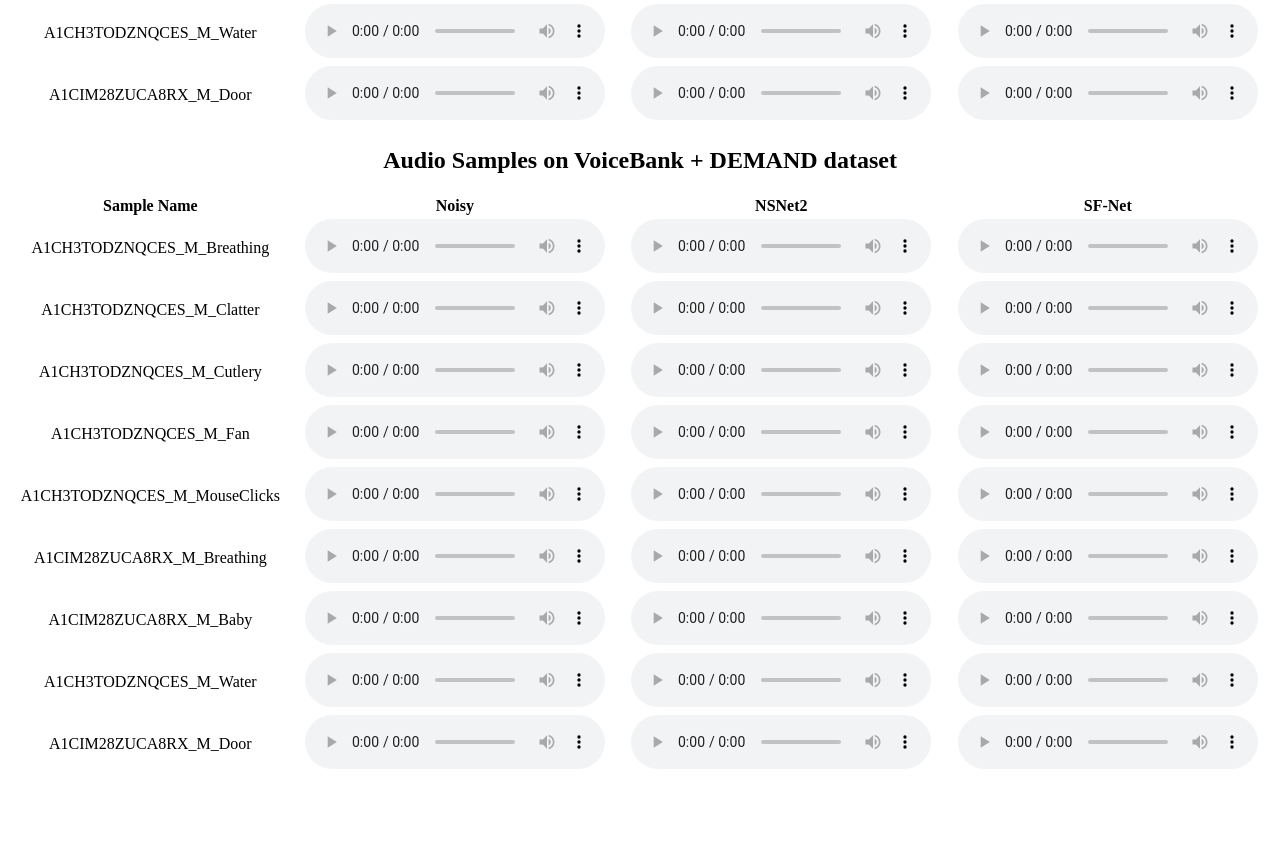
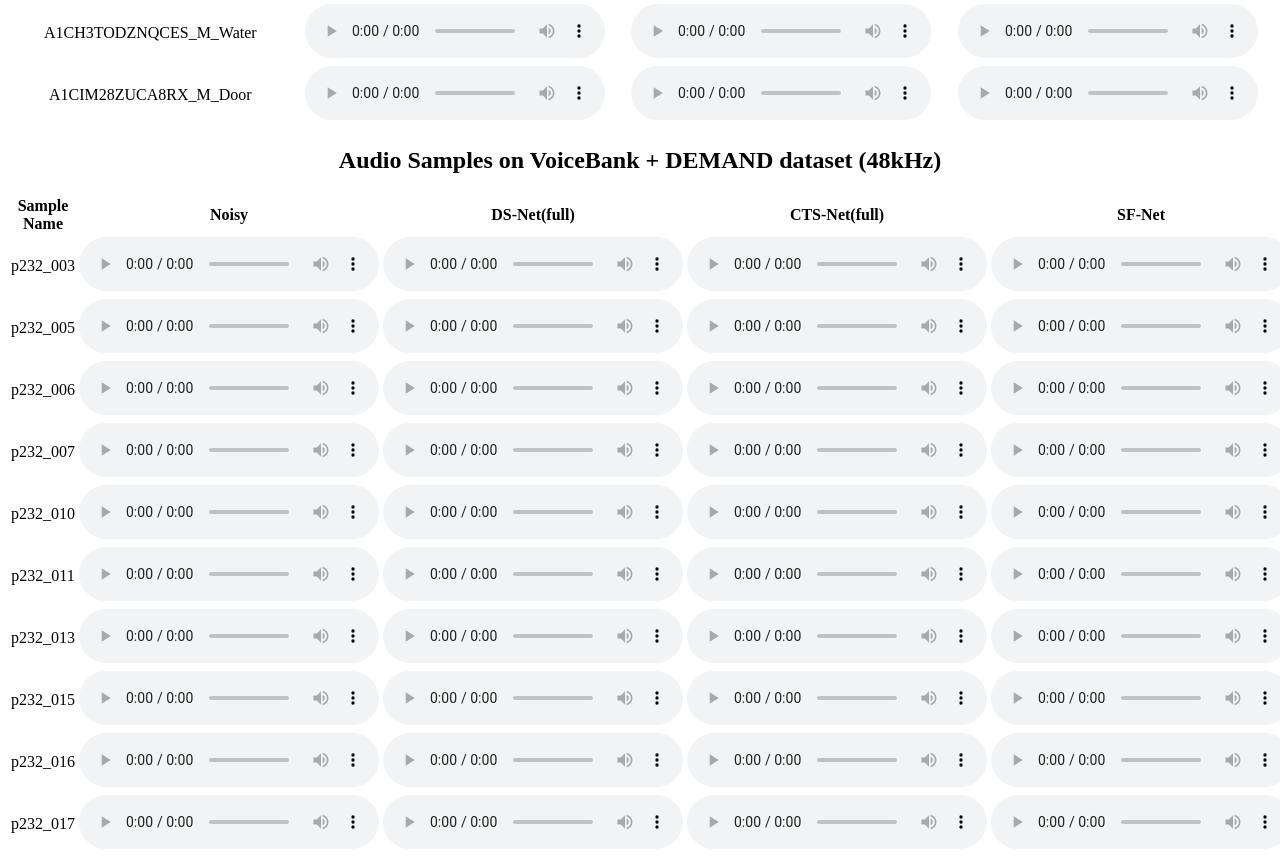
Before and after one commit to yuguochencuc/sfnet_demo, a plain HTML site: page index.html in a window 1280 px wide. Shown: the part 619-1483 px from the top of the page. Before the commit the page ends 1403 px from the top, so only its background shows below. Drawn offline with Linux system fonts and the light colour scheme.

Commit message:
Update index.html

```diff
--- a/index.html
+++ b/index.html
@@ -7,7 +7,7 @@
 		    </style>
 		<h1 class='auto-style'>Optimizing Shoulder to Shoulder: A Coordinated Sub-Band Fusion Model for Real-Time Full-Band Speech Enhancement</h1>
 		<h2 class='auto-style'>
-			Audio Samples on DNS-Challenge 2022
+			Audio Samples on DNS-Challenge 2022 (48kHz)
 		</h2>
 		<table style="width: 100%">
 			<tr>
@@ -192,185 +192,256 @@
 		</table>
 
 		<h2 class='auto-style'>
-			Audio Samples on VoiceBank + DEMAND dataset
+			Audio Samples on VoiceBank + DEMAND dataset (48kHz)
 		</h2>
 		<table style="width: 100%">
 			<tr>
 				<th class='auto-style'>Sample Name</th>
 				<th class='auto-style'>Noisy</th>
-				<th class='auto-style'>NSNet2</th>
+				<th class='auto-style'>DS-Net(full)</th>
+				<th class='auto-style'>CTS-Net(full)</th>
 				<th class='auto-style'>SF-Net</th>
 			</tr>
 			<tr>
-				<td class='auto-style'>A1CH3TODZNQCES_M_Breathing</td>
+				<td class='auto-style'>p232_003</td>
 				<td class='auto-style'>
 					<audio controls>
-						<source src="Audio_samples_DNS_blindset/blind_test_noisy/A1CH3TODZNQCES_M_Breathing_Near_Regular_SP_Mobile_Primary.wav", type="audio/mpeg">
+						<source src="Audio_samples_VB/Noisy/p232_003.wav", type="audio/mpeg">
 					</audio>
 				</td>
 				<td class='auto-style'>
 					<audio controls>
-						<source src="Audio_samples_DNS_blindset/NSNet2/A1CH3TODZNQCES_M_Breathing_Near_Regular_SP_Mobile_Primary.wav", type="audio/mpeg">
+						<source src="Audio_samples_VB/DS_Net(full)/p232_003.wav", type="audio/mpeg">
 					</audio>
 				</td>
 				<td class='auto-style'>
 					<audio controls>
-						<source src="Audio_samples_DNS_blindset/SF-Net/A1CH3TODZNQCES_M_Breathing_Near_Regular_SP_Mobile_Primary.wav", type="audio/mpeg">
+						<source src="Audio_samples_VB/CTS_Net_full/p232_003.wav", type="audio/mpeg">
+					</audio>
+				</td>
+				<td class='auto-style'>
+					<audio controls>
+						<source src="Audio_samples_VB/SF_Net/p232_003.wav", type="audio/mpeg">
 					</audio>
 				</td>
 			</tr>
 
 			<tr>
-				<td class='auto-style'>A1CH3TODZNQCES_M_Clatter</td>
+				<td class='auto-style'>p232_005</td>
 				<td class='auto-style'>
 					<audio controls>
-						<source src="Audio_samples_DNS_blindset/blind_test_noisy/A1CH3TODZNQCES_M_Clatter_Near_Regular_SP_Mobile_Primary.wav", type="audio/mpeg">
+						<source src="Audio_samples_VB/Noisy/p232_005.wav", type="audio/mpeg">
 					</audio>
 				</td>
 				<td class='auto-style'>
 					<audio controls>
-						<source src="Audio_samples_DNS_blindset/NSNet2/A1CH3TODZNQCES_M_Clatter_Near_Regular_SP_Mobile_Primary.wav", type="audio/mpeg">
+						<source src="Audio_samples_VB/DS_Net(full)/p232_005.wav", type="audio/mpeg">
 					</audio>
 				</td>
 				<td class='auto-style'>
 					<audio controls>
-						<source src="Audio_samples_DNS_blindset/SF-Net/A1CH3TODZNQCES_M_Clatter_Near_Regular_SP_Mobile_Primary.wav", type="audio/mpeg">
+						<source src="Audio_samples_VB/CTS_Net_full/p232_005.wav", type="audio/mpeg">
+					</audio>
+				</td>
+				<td class='auto-style'>
+					<audio controls>
+						<source src="Audio_samples_VB/SF_Net/p232_005.wav", type="audio/mpeg">
 					</audio>
 				</td>
 			</tr>
 
 			<tr>
-				<td class='auto-style'>A1CH3TODZNQCES_M_Cutlery</td>
+				<td class='auto-style'>p232_006</td>
 				<td class='auto-style'>
 					<audio controls>
-						<source src="Audio_samples_DNS_blindset/blind_test_noisy/A1CH3TODZNQCES_M_Cutlery_Near_Regular_SP_Mobile_Primary.wav", type="audio/mpeg">
+						<source src="Audio_samples_VB/Noisy/p232_006.wav", type="audio/mpeg">
 					</audio>
 				</td>
 				<td class='auto-style'>
 					<audio controls>
-						<source src="Audio_samples_DNS_blindset/NSNet2/A1CH3TODZNQCES_M_Cutlery_Near_Regular_SP_Mobile_Primary.wav", type="audio/mpeg">
+						<source src="Audio_samples_VB/DS_Net(full)/p232_006.wav", type="audio/mpeg">
 					</audio>
 				</td>
 				<td class='auto-style'>
 					<audio controls>
-						<source src="Audio_samples_DNS_blindset/SF-Net/A1CH3TODZNQCES_M_Cutlery_Near_Regular_SP_Mobile_Primary.wav", type="audio/mpeg">
+						<source src="Audio_samples_VB/CTS_Net_full/p232_006.wav", type="audio/mpeg">
+					</audio>
+				</td>
+				<td class='auto-style'>
+					<audio controls>
+						<source src="Audio_samples_VB/SF_Net/p232_006.wav", type="audio/mpeg">
 					</audio>
 				</td>
 			</tr>
 
 			<tr>
-				<td class='auto-style'>A1CH3TODZNQCES_M_Fan</td>
+				<td class='auto-style'>p232_007</td>
 				<td class='auto-style'>
 					<audio controls>
-						<source src="Audio_samples_DNS_blindset/blind_test_noisy/A1CH3TODZNQCES_M_Fan_Near_Regular_SP_Mobile_Primary.wav", type="audio/mpeg">
+						<source src="Audio_samples_VB/Noisy/p232_007.wav", type="audio/mpeg">
 					</audio>
 				</td>
 				<td class='auto-style'>
 					<audio controls>
-						<source src="Audio_samples_DNS_blindset/NSNet2/A1CH3TODZNQCES_M_Fan_Near_Regular_SP_Mobile_Primary.wav", type="audio/mpeg">
+						<source src="Audio_samples_VB/DS_Net(full)/p232_007.wav", type="audio/mpeg">
 					</audio>
 				</td>
 				<td class='auto-style'>
 					<audio controls>
-						<source src="Audio_samples_DNS_blindset/SF-Net/A1CH3TODZNQCES_M_Fan_Near_Regular_SP_Mobile_Primary.wav", type="audio/mpeg">
+						<source src="Audio_samples_VB/CTS_Net_full/p232_007.wav", type="audio/mpeg">
+					</audio>
+				</td>
+				<td class='auto-style'>
+					<audio controls>
+						<source src="Audio_samples_VB/SF_Net/p232_007.wav", type="audio/mpeg">
 					</audio>
 				</td>
 			</tr>
 
 			<tr>
-				<td class='auto-style'>A1CH3TODZNQCES_M_MouseClicks</td>
+				<td class='auto-style'>p232_010</td>
 				<td class='auto-style'>
 					<audio controls>
-						<source src="Audio_samples_DNS_blindset/blind_test_noisy/A1CH3TODZNQCES_M_MouseClicks_Near_Regular_SP_Mobile_Primary.wav", type="audio/mpeg">
+						<source src="Audio_samples_VB/Noisy/p232_010.wav", type="audio/mpeg">
 					</audio>
 				</td>
 				<td class='auto-style'>
 					<audio controls>
-						<source src="Audio_samples_DNS_blindset/NSNet2/A1CH3TODZNQCES_M_MouseClicks_Near_Regular_SP_Mobile_Primary.wav", type="audio/mpeg">
+						<source src="Audio_samples_VB/DS_Net(full)/p232_010.wav", type="audio/mpeg">
 					</audio>
 				</td>
 				<td class='auto-style'>
 					<audio controls>
-						<source src="Audio_samples_DNS_blindset/SF-Net/A1CH3TODZNQCES_M_MouseClicks_Near_Regular_SP_Mobile_Primary.wav", type="audio/mpeg">
+						<source src="Audio_samples_VB/CTS_Net_full/p232_010.wav", type="audio/mpeg">
+					</audio>
+				</td>
+				<td class='auto-style'>
+					<audio controls>
+						<source src="Audio_samples_VB/SF_Net/p232_010.wav", type="audio/mpeg">
 					</audio>
 				</td>
 			</tr>
 
 			<tr>
-				<td class='auto-style'>A1CIM28ZUCA8RX_M_Breathing</td>
+				<td class='auto-style'>p232_011</td>
 				<td class='auto-style'>
 					<audio controls>
-						<source src="Audio_samples_DNS_blindset/blind_test_noisy/A1CIM28ZUCA8RX_M_Breathing_Near_Regular_SP_Mobile_Primary.wav", type="audio/mpeg">
+						<source src="Audio_samples_VB/Noisy/p232_011.wav", type="audio/mpeg">
 					</audio>
 				</td>
 				<td class='auto-style'>
 					<audio controls>
-						<source src="Audio_samples_DNS_blindset/NSNet2/A1CIM28ZUCA8RX_M_Breathing_Near_Regular_SP_Mobile_Primary.wav", type="audio/mpeg">
+						<source src="Audio_samples_VB/DS_Net(full)/p232_011.wav", type="audio/mpeg">
 					</audio>
 				</td>
 				<td class='auto-style'>
 					<audio controls>
-						<source src="Audio_samples_DNS_blindset/SF-Net/A1CIM28ZUCA8RX_M_Breathing_Near_Regular_SP_Mobile_Primary.wav", type="audio/mpeg">
+						<source src="Audio_samples_VB/CTS_Net_full/p232_011.wav", type="audio/mpeg">
+					</audio>
+				</td>
+				<td class='auto-style'>
+					<audio controls>
+						<source src="Audio_samples_VB/SF_Net/p232_011.wav", type="audio/mpeg">
 					</audio>
 				</td>
 			</tr>
 
 			<tr>
-				<td class='auto-style'>A1CIM28ZUCA8RX_M_Baby</td>
+				<td class='auto-style'>p232_013</td>
 				<td class='auto-style'>
 					<audio controls>
-						<source src="Audio_samples_DNS_blindset/blind_test_noisy/A1CIM28ZUCA8RX_M_Baby_Near_Regular_SP_Mobile_Primary.wav", type="audio/mpeg">
+						<source src="Audio_samples_VB/Noisy/p232_013.wav", type="audio/mpeg">
 					</audio>
 				</td>
 				<td class='auto-style'>
 					<audio controls>
-						<source src="Audio_samples_DNS_blindset/NSNet2/A1CIM28ZUCA8RX_M_Baby_Near_Regular_SP_Mobile_Primary.wav", type="audio/mpeg">
+						<source src="Audio_samples_VB/DS_Net(full)/p232_013.wav", type="audio/mpeg">
 					</audio>
 				</td>
 				<td class='auto-style'>
 					<audio controls>
-						<source src="Audio_samples_DNS_blindset/SF-Net/A1CIM28ZUCA8RX_M_Baby_Near_Regular_SP_Mobile_Primary.wav", type="audio/mpeg">
+						<source src="Audio_samples_VB/CTS_Net_full/p232_013.wav", type="audio/mpeg">
+					</audio>
+				</td>
+				<td class='auto-style'>
+					<audio controls>
+						<source src="Audio_samples_VB/SF_Net/p232_013.wav", type="audio/mpeg">
 					</audio>
 				</td>
 			</tr>
 
 			<tr>
-				<td class='auto-style'>A1CH3TODZNQCES_M_Water</td>
+				<td class='auto-style'>p232_015</td>
 				<td class='auto-style'>
 					<audio controls>
-						<source src="Audio_samples_DNS_blindset/blind_test_noisy/A1CH3TODZNQCES_M_Water_Near_Regular_SP_Mobile_Primary.wav", type="audio/mpeg">
+						<source src="Audio_samples_VB/Noisy/p232_015.wav", type="audio/mpeg">
 					</audio>
 				</td>
 				<td class='auto-style'>
 					<audio controls>
-						<source src="Audio_samples_DNS_blindset/NSNet2/A1CH3TODZNQCES_M_Water_Near_Regular_SP_Mobile_Primary.wav", type="audio/mpeg">
+						<source src="Audio_samples_VB/DS_Net(full)/p232_015.wav", type="audio/mpeg">
 					</audio>
 				</td>
 				<td class='auto-style'>
 					<audio controls>
-						<source src="Audio_samples_DNS_blindset/SF-Net/A1CH3TODZNQCES_M_Water_Near_Regular_SP_Mobile_Primary.wav", type="audio/mpeg">
+						<source src="Audio_samples_VB/CTS_Net_full/p232_015.wav", type="audio/mpeg">
+					</audio>
+				</td>
+				<td class='auto-style'>
+					<audio controls>
+						<source src="Audio_samples_VB/SF_Net/p232_015.wav", type="audio/mpeg">
 					</audio>
 				</td>
 			</tr>
 
 			<tr>
-				<td class='auto-style'>A1CIM28ZUCA8RX_M_Door</td>
+				<td class='auto-style'>p232_016</td>
 				<td class='auto-style'>
 					<audio controls>
-						<source src="Audio_samples_DNS_blindset/blind_test_noisy/A1CIM28ZUCA8RX_M_Door_Near_Regular_SP_Mobile_Primary.wav", type="audio/mpeg">
+						<source src="Audio_samples_VB/Noisy/p232_016.wav", type="audio/mpeg">
 					</audio>
 				</td>
 				<td class='auto-style'>
 					<audio controls>
-						<source src="Audio_samples_DNS_blindset/NSNet2/A1CIM28ZUCA8RX_M_Door_Near_Regular_SP_Mobile_Primary.wav", type="audio/mpeg">
+						<source src="Audio_samples_VB/DS_Net(full)/p232_016.wav", type="audio/mpeg">
 					</audio>
 				</td>
 				<td class='auto-style'>
 					<audio controls>
-						<source src="Audio_samples_DNS_blindset/SF-Net/A1CIM28ZUCA8RX_M_Door_Near_Regular_SP_Mobile_Primary.wav", type="audio/mpeg">
+						<source src="Audio_samples_VB/CTS_Net_full/p232_016.wav", type="audio/mpeg">
+					</audio>
+				</td>
+				<td class='auto-style'>
+					<audio controls>
+						<source src="Audio_samples_VB/SF_Net/p232_016.wav", type="audio/mpeg">
 					</audio>
 				</td>
 			</tr>
+
+			<tr>
+				<td class='auto-style'>p232_017</td>
+				<td class='auto-style'>
+					<audio controls>
+						<source src="Audio_samples_VB/Noisy/p232_017.wav", type="audio/mpeg">
+					</audio>
+				</td>
+				<td class='auto-style'>
+					<audio controls>
+						<source src="Audio_samples_VB/DS_Net(full)/p232_017.wav", type="audio/mpeg">
+					</audio>
+				</td>
+				<td class='auto-style'>
+					<audio controls>
+						<source src="Audio_samples_VB/CTS_Net_full/p232_017.wav", type="audio/mpeg">
+					</audio>
+				</td>
+				<td class='auto-style'>
+					<audio controls>
+						<source src="Audio_samples_VB/SF_Net/p232_017.wav", type="audio/mpeg">
+					</audio>
+				</td>
+			</tr>
+
 
 
 
```
